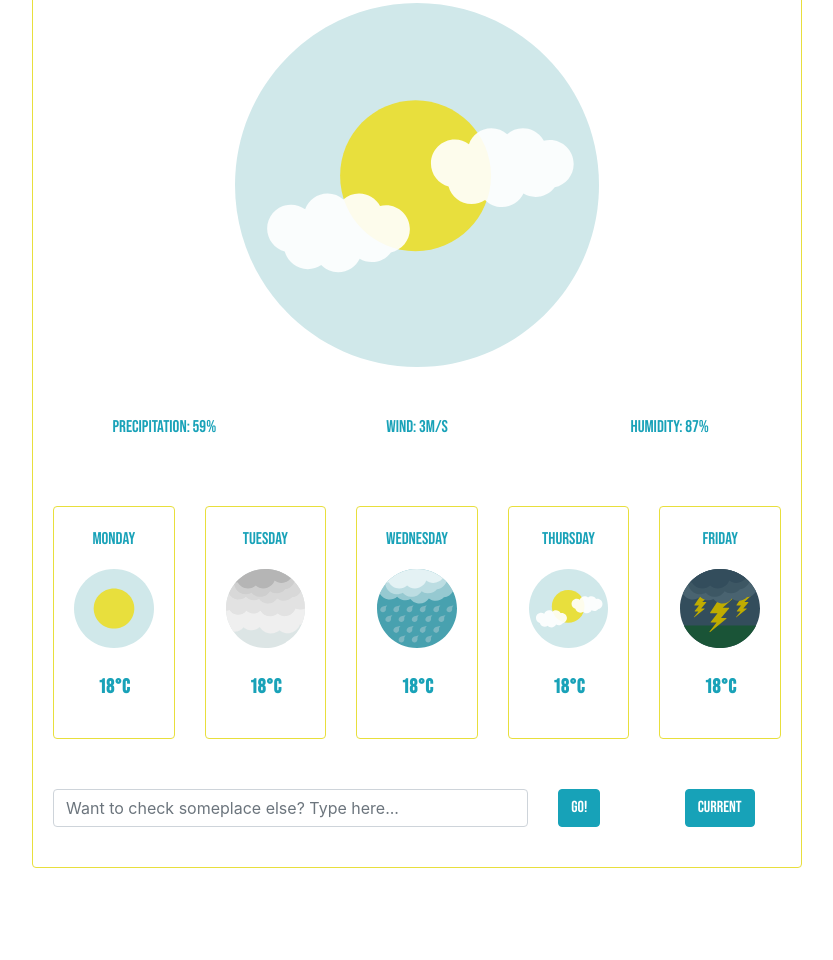
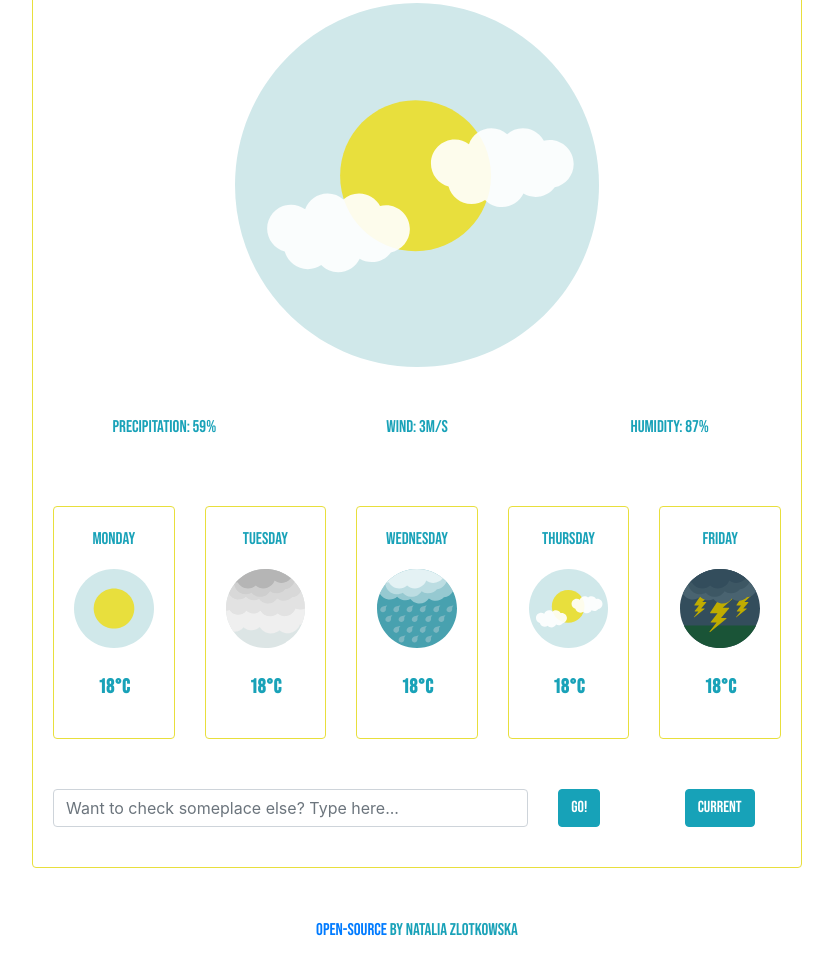
Before and after one commit to zuoto/weather_app, a plain HTML site: page index.html in a window 1280 px wide. Shown: the part 230-1190 px from the top of the page, without its empty margins (223-1056 px from the left). Before the commit the page ends 1148 px from the top, so only its background shows below. Drawn offline with nearby package versions, Linux system fonts and the light colour scheme.

Commit message:
added open-source link

```diff
--- a/index.html
+++ b/index.html
@@ -168,9 +168,12 @@
 
                 </form>
             </div>
+
         </div>
     </div>
+    <p> <a href="https://github.com/zuoto/weather_app">Open-source</a> by Natalia Zlotkowska</p>
     </div>
+
     <script src="src/index.js"></script>
 </body>
 
```
